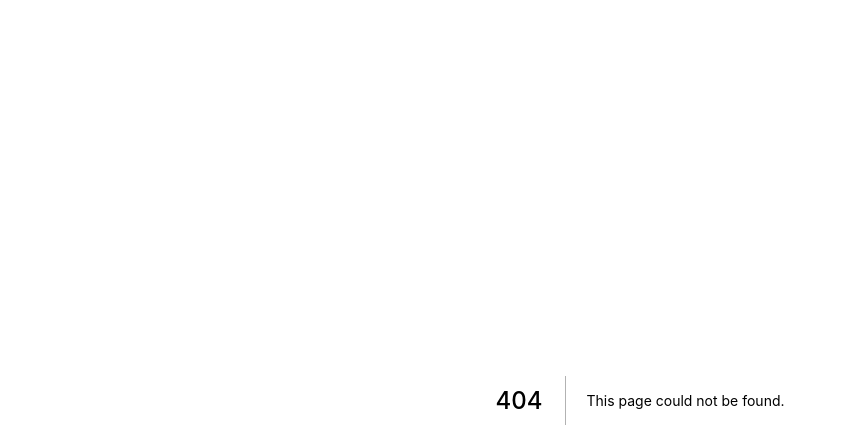
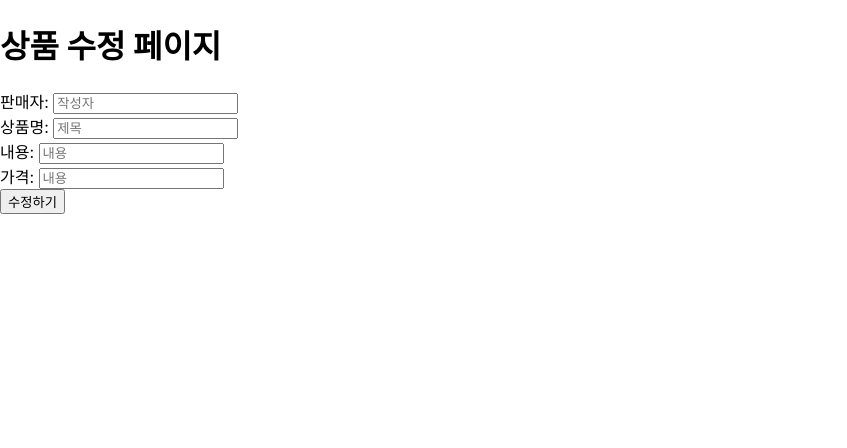
Before and after one commit to yeontan0826/code_camp_07, a Next.js app in the folder class/: page /quiz/08-product/1/edit in a window 1280 px wide. Before the commit this address had no page. Shown: the top 448 px of the page, without its empty margins (0-847 px from the left). Built offline with nearby package versions, Linux system fonts and the light colour scheme.

Commit message:
add product page

```diff
--- /dev/null
+++ b/class/pages/quiz/08-product/[id]/edit/index.js
@@ -0,0 +1,7 @@
+import ProductWrite from "../../../../../src/quiz/08-product/components/units/product/write/ProductWrite.container"
+
+const ProductEditPage = () => {
+    return <ProductWrite isEdit={true}/>
+}
+
+export default ProductEditPage
```
Also changed, not shown: class/pages/quiz/08-product/[id]/index.js (added, +7 -0 lines), class/pages/quiz/08-product/write/index.js (added, +7 -0 lines).
